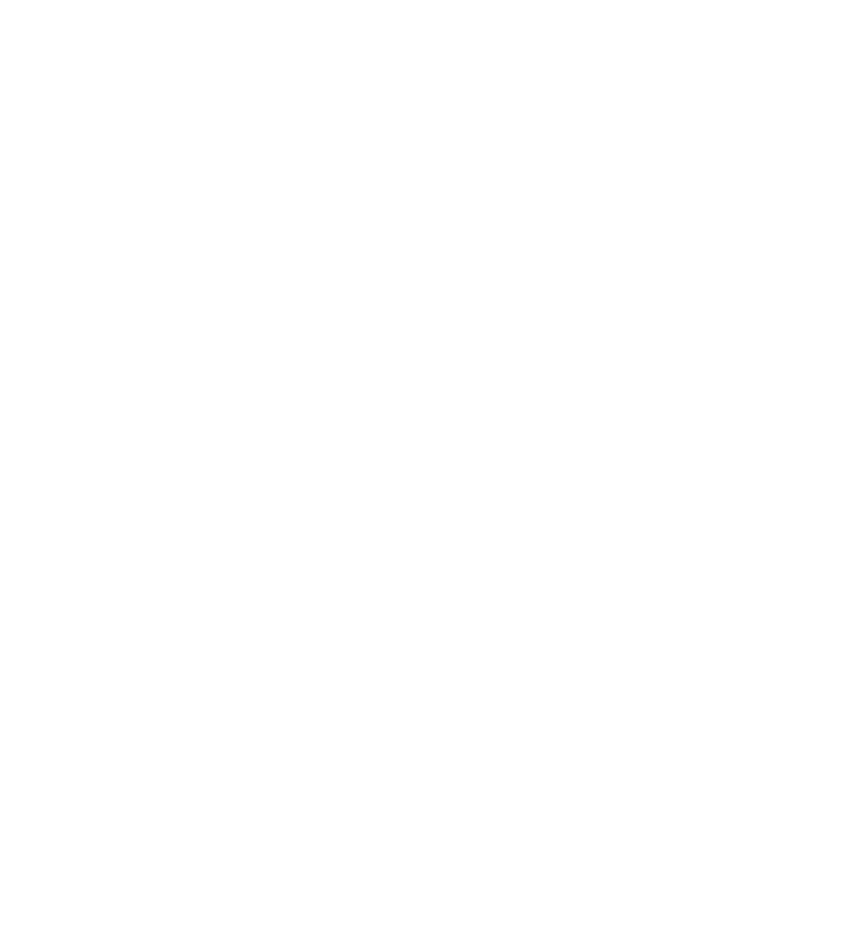
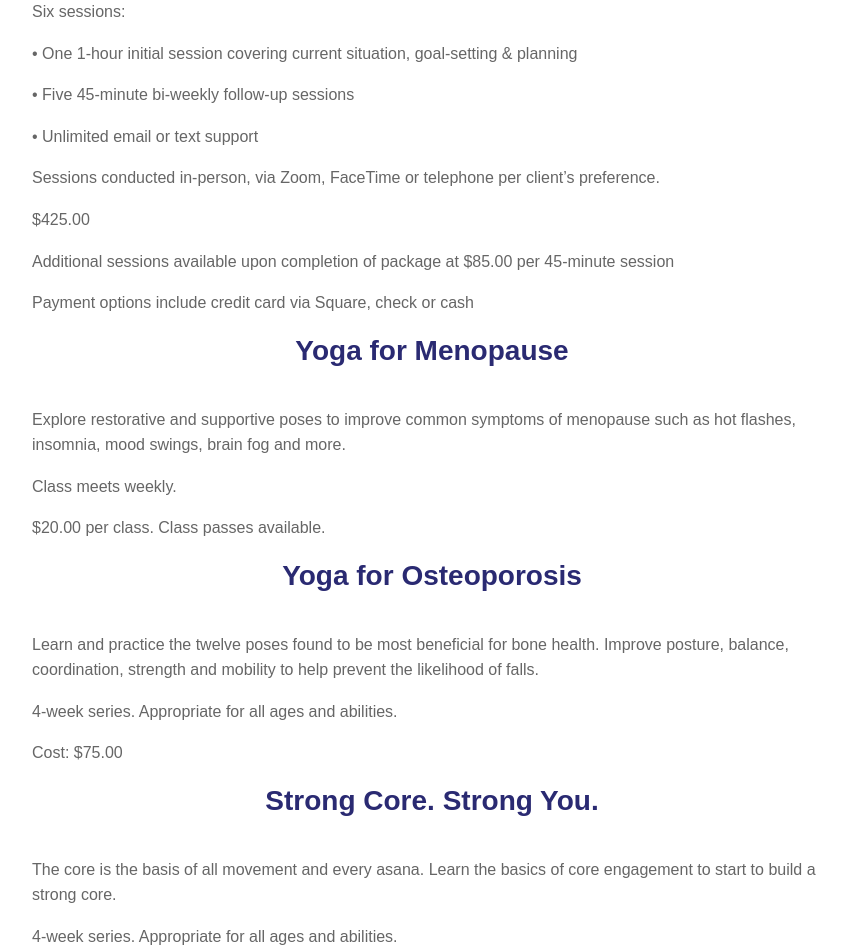
Before and after one commit to cxplanet/kmlwellness-spa, a React (Create React App) app: page /services in a window 1280 px wide. Shown: the part 1040-1992 px from the top of the page, without its empty margins (208-1054 px from the left). Before the commit the page ends 948 px from the top, so only its background shows below. Built offline with nearby package versions, Linux system fonts and the light colour scheme.

Commit message:
services text

```diff
--- a/src/components/Services.js
+++ b/src/components/Services.js
@@ -1,5 +1,6 @@
 import React from 'react';
 import './Services.css'; // Import your CSS file
+import './Yoga.css';
 
 function Services() {
     const classes = [
@@ -39,6 +40,30 @@
                     </div>
                 ))}
             </div>
+            <div className='coaching'>
+                <h1>Health Coaching</h1>
+                <p>Six sessions:</p>
+                <p>•	One 1-hour initial session covering current situation, goal-setting & planning</p>
+                <p>•	Five 45-minute bi-weekly follow-up sessions</p>
+                <p>•	Unlimited email or text support</p>
+                <p>Sessions conducted in-person, via Zoom, FaceTime or telephone per client’s preference.</p>
+                <p>$425.00</p>
+                <p>Additional sessions available upon completion of package at $85.00 per 45-minute session</p>
+                <p>Payment options include credit card via Square, check or cash</p>
+                <h1>Yoga for Menopause</h1>
+                <p>Explore restorative and supportive poses to improve common symptoms of menopause such as hot flashes, insomnia, mood swings, brain fog and more.</p>
+                <p>Class meets weekly.</p>
+                <p>$20.00 per class. Class passes available.</p>
+                <h1>Yoga for Osteoporosis</h1>
+                <p>Learn and practice the twelve poses found to be most beneficial for bone health. Improve posture, balance, coordination, strength and mobility to help prevent the likelihood of falls.</p>
+                <p>4-week series. Appropriate for all ages and abilities.</p>
+                <p>Cost: $75.00</p>
+                <h1>Strong Core. Strong You.</h1>
+                <p>The core is the basis of all movement and every asana. Learn the basics of core engagement to start to build a strong core.</p>
+                <p>4-week series. Appropriate for all ages and abilities.</p>
+                <p>Cost $75.00</p>
+                <h1>All classes located at TajMotion, 9250 14th Ave NW, Seattle, WA 98117. TajMotion is a secure building. Entry code sent upon registration.</h1>
+            </div>
         </div>
     );
 }
```
